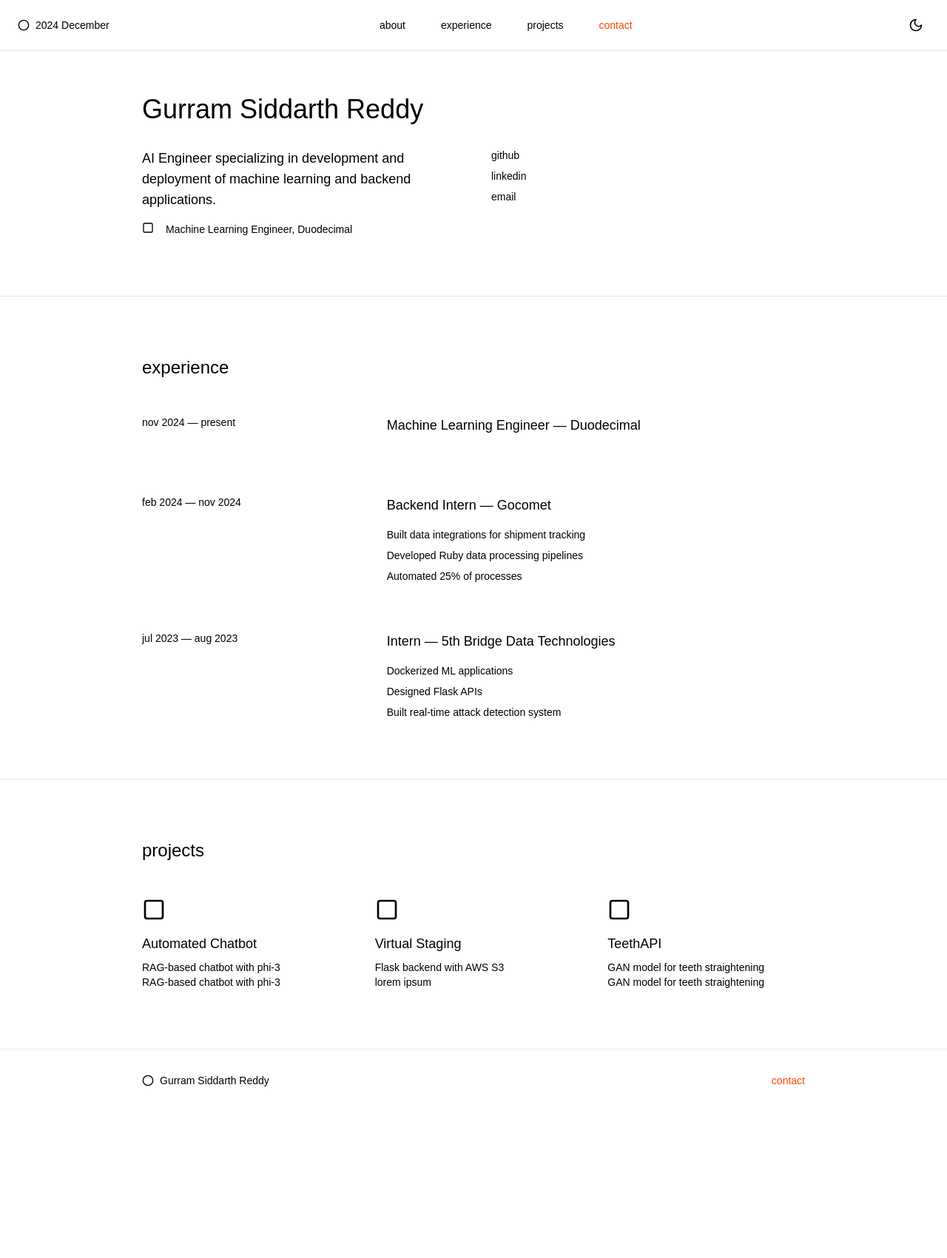
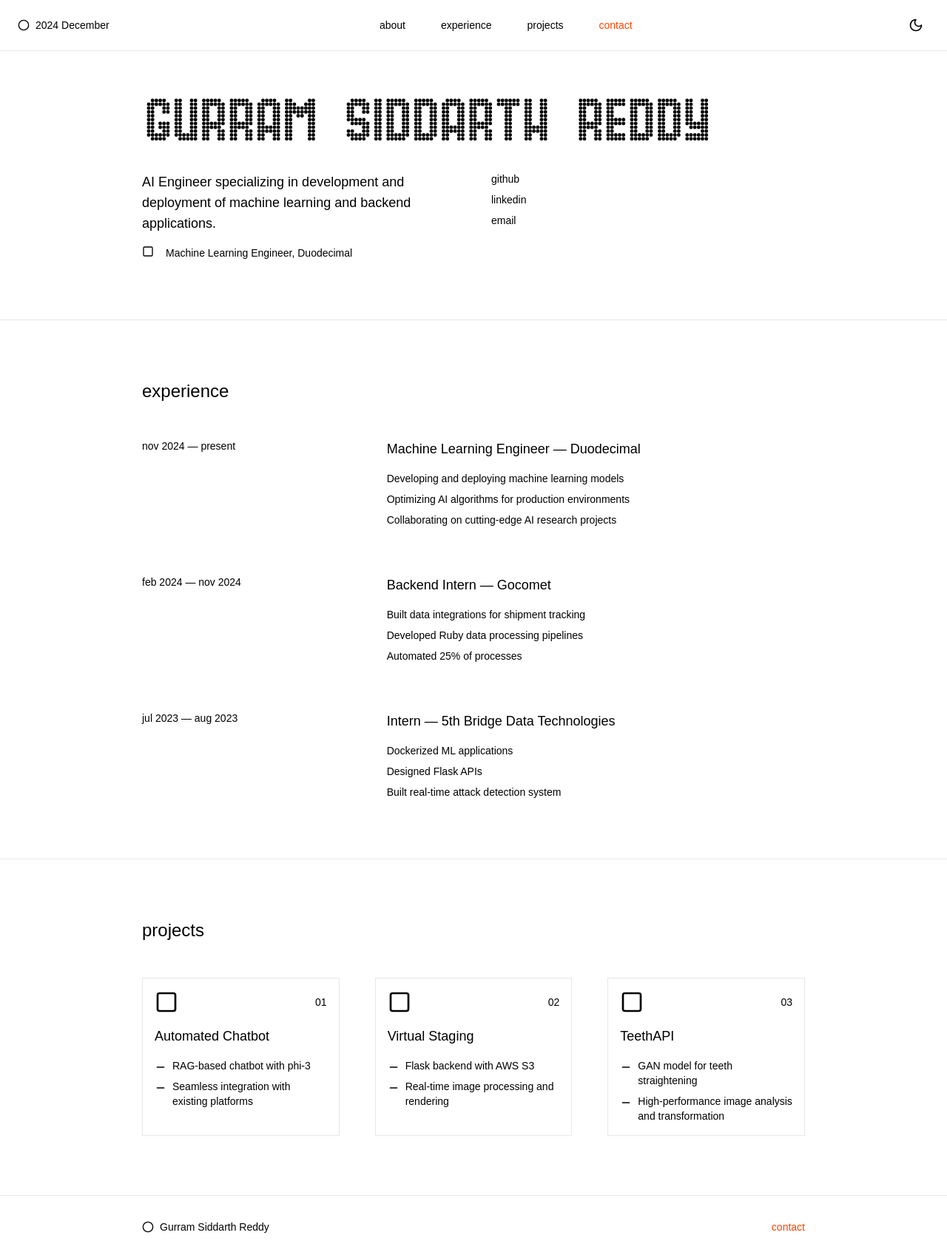
Before and after one commit to siddarthreddygsr/portfolio, a Next.js app: page / in a window 1280 px wide. Shown: the whole page at 74% size. Before the commit the page ends 1503 px from the top, so only its background shows below. Built offline with nearby package versions, Linux system fonts and the light colour scheme; a web font is replaced by a local one.

Commit message:
changed font
Signed-off-by: Siddarthreddygsr <siddarthreddygsr@gmail.com>

```diff
--- a/src/app/globals.css
+++ b/src/app/globals.css
@@ -26,3 +26,12 @@ body {
     text-wrap: balance;
   }
 }
+
+@font-face {
+  font-family: 'Gas';
+  src: url('./fonts/Gas.ttf') format('truetype');
+}
+
+.gas-font {
+  font-family: 'Gas';
+}
--- a/src/app/page.tsx
+++ b/src/app/page.tsx
@@ -1,4 +1,4 @@
-import { Circle, Square } from 'lucide-react'
+import { Circle, Square, Minus } from 'lucide-react'
 import Link from 'next/link'
 import MobileNav from '../components/MobileNav'
 import ThemeToggle from '../components/ThemeToggle'
@@ -9,7 +9,7 @@ export default function Home() {
       title: "Automated Chatbot",
       description: [
         "RAG-based chatbot with phi-3",
-        "RAG-based chatbot with phi-3"
+        "Seamless integration with existing platforms"
       ],
       link: "https://github.com/siddarthreddygsr/website-chatbot-integration"
     },
@@ -17,7 +17,7 @@ export default function Home() {
       title: "Virtual Staging",
       description: [
         "Flask backend with AWS S3",
-        "lorem ipsum"
+        "Real-time image processing and rendering"
       ],
       link: "https://virtualstagingwizard.com/"
     },
@@ -25,7 +25,7 @@ export default function Home() {
       title: "TeethAPI",
       description: [
         "GAN model for teeth straightening",
-        "GAN model for teeth straightening"
+        "High-performance image analysis and transformation"
       ],
       link: "https://github.com/siddarthreddygsr/teethapi"
     }
@@ -61,7 +61,7 @@ export default function Home() {
 
       <section className="pt-32 pb-20 px-4 sm:px-6">
         <div className="container mx-auto max-w-4xl">
-          <h1 className="text-3xl sm:text-4xl mb-8">Gurram Siddarth Reddy</h1>
+          <h1 className="text-5xl md:text-6xl lg:text-7xl mb-8 gas-font">GURRAM SIDDARTH REDDY</h1>
           <div className="grid grid-cols-1 sm:grid-cols-2 gap-8 sm:gap-12">
             <div>
               <p className="text-base sm:text-lg mb-4">AI Engineer specializing in development and deployment of machine learning and backend applications.</p>
@@ -90,9 +90,9 @@ export default function Home() {
               <div>
                 <h3 className="text-lg mb-4">Machine Learning Engineer — Duodecimal</h3>
                 <ul className="space-y-2 text-sm">
-                  {/* <li>Built data integrations for shipment tracking</li>
-                  <li>Developed Ruby data processing pipelines</li>
-                  <li>Automated 25% of processes</li> */}
+                  <li>Developing and deploying machine learning models</li>
+                  <li>Optimizing AI algorithms for production environments</li>
+                  <li>Collaborating on cutting-edge AI research projects</li>
                 </ul>
               </div>
             </div>
@@ -136,15 +136,21 @@ export default function Home() {
                 href={project.link}
                 target="_blank"
                 rel="noopener noreferrer"
-                className="group"
+                className="group block p-4 border border-[var(--font-color)]/10 hover:border-[var(--accent-color)] transition-colors duration-300"
               >
-                <div className="mb-4">
+                <div className="mb-4 flex items-center justify-between">
                   <Square className="w-8 h-8" />
+                  <span className="text-sm text-[var(--font-color)]/60">{`0${index + 1}`}</span>
                 </div>
-                <h3 className="text-lg mb-2 group-hover:text-[var(--accent-color)]">{project.title}</h3>
-                {project.description.map((point, index) => (
-                  <p key={index} className="text-sm text-[var(--font-color)]/60">{point}</p>
-                ))}
+                <h3 className="text-lg mb-4 group-hover:text-[var(--accent-color)]">{project.title}</h3>
+                <ul className="space-y-2">
+                  {project.description.map((point, pointIndex) => (
+                    <li key={pointIndex} className="flex items-start">
+                      <Minus className="w-4 h-4 mr-2 mt-1 flex-shrink-0" />
+                      <span className="text-sm text-[var(--font-color)]/80">{point}</span>
+                    </li>
+                  ))}
+                </ul>
               </a>
             ))}
           </div>
```
Also changed, not shown: src/app/fonts/Gas.ttf (added).
